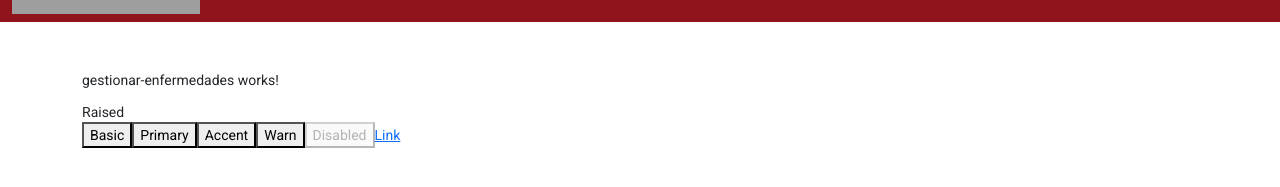
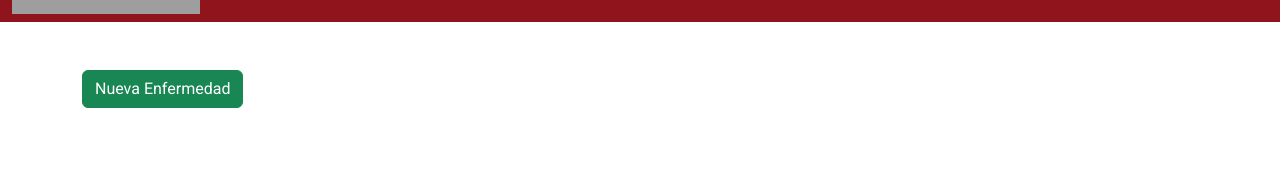
Before and after one commit to AndresYusty/Front-control-enfermedades-US, an Angular app: page /gestionar-enfermedades in a window 1280 px wide. Shown: the part 135-322 px from the top of the page. Built offline with nearby package versions, Linux system fonts and the light colour scheme; grey boxes are pictures that could not be loaded.

Commit message:
crud completo gestion estudiante

```diff
--- a/src/app/app.module.ts
+++ b/src/app/app.module.ts
@@ -16,6 +16,7 @@ import { MatInputModule } from '@angular/material/input';
 import { ConfirmarEliminarComponent } from './confirmar-eliminar/confirmar-eliminar.component';
 
 
+
 @NgModule({
   declarations: [
     AppComponent,
@@ -24,6 +25,7 @@ import { ConfirmarEliminarComponent } from './confirmar-eliminar/confirmar-elimi
     GestionarEstudiantesComponent,
     GuardarEstudianteComponent,
     ConfirmarEliminarComponent,
+
 
   ],
   imports: [
--- a/src/app/confirmar-eliminar/confirmar-eliminar.component.html
+++ b/src/app/confirmar-eliminar/confirmar-eliminar.component.html
@@ -1 +1,8 @@
-<p>confirmar-eliminar works!</p>
+<h2 mat-dialog-title>Eliminar</h2>
+<mat-dialog-content class="mat-typography">
+¿Está seguro de eliminar el estudiante?
+</mat-dialog-content>
+<mat-dialog-actions >
+  <button class="btn btn-warning" [mat-dialog-close]="false">Cancelar</button>
+  <button class="btn btn-success" [mat-dialog-close]="true"  >Aceptar</button>
+</mat-dialog-actions>
--- a/src/app/confirmar-eliminar/confirmar-eliminar.component.ts
+++ b/src/app/confirmar-eliminar/confirmar-eliminar.component.ts
@@ -7,7 +7,9 @@ import { Component, OnInit } from '@angular/core';
 })
 export class ConfirmarEliminarComponent implements OnInit {
 
-  constructor() { }
+  constructor(
+
+  ) { }
 
   ngOnInit(): void {
   }
--- a/src/app/gestionar-enfermedades/gestionar-enfermedades.component.html
+++ b/src/app/gestionar-enfermedades/gestionar-enfermedades.component.html
@@ -1,13 +1 @@
-<p>gestionar-enfermedades works!</p>
-
-<section>
-    <div class="example-label">Raised</div>
-    <div class="example-button-row">
-      <button mat-raised-button>Basic</button>
-      <button mat-raised-button color="primary">Primary</button>
-      <button mat-raised-button color="accent">Accent</button>
-      <button mat-raised-button color="warn">Warn</button>
-      <button mat-raised-button disabled>Disabled</button>
-      <a mat-raised-button href="https://www.google.com/" target="_blank">Link</a>
-    </div>
-  </section>
+<button class="btn btn-success" >Nueva Enfermedad</button>
--- a/src/app/gestionar-estudiantes/gestionar-estudiantes.component.ts
+++ b/src/app/gestionar-estudiantes/gestionar-estudiantes.component.ts
@@ -4,6 +4,7 @@ import {MatDialog} from '@angular/material/dialog';
 import { Estudiante } from '../model/estudiante';
 import { TipoIdentificacionService } from '../services/tipo-identificacion.service';
 import { EstudianteService } from '../services/estudiante.service';
+import { ConfirmarEliminarComponent } from '../confirmar-eliminar/confirmar-eliminar.component';
 
 @Component({
   selector: 'app-gestionar-estudiantes',
@@ -66,6 +67,28 @@ export class GestionarEstudiantesComponent implements OnInit {
 
 
   public eliminar(id:number){
+    let dialogRef = this.dialog.open(ConfirmarEliminarComponent, {
+      height: '180px',
+      width: '400px',
+
+
+
+    })
+
+    dialogRef.afterClosed().subscribe(res=>{
+      if(res){
+        this.servicioEstudiantes.eliminar(id).subscribe( res=>{
+
+          alert("Se ha eliminado el estudiante")
+          this.listarEstudiante();
+        }
+
+        )
+
+      }
+    })
+
+
 
   }
 
--- a/src/app/guardar-estudiante/guardar-estudiante.component.ts
+++ b/src/app/guardar-estudiante/guardar-estudiante.component.ts
@@ -155,7 +155,7 @@ export class GuardarEstudianteComponent implements OnInit {
 
   private actualizar(estudiante:Estudiante){
     this.servicioEstudiante.registrar(estudiante).subscribe( res => {
-      alert("Ha sido actualizado correctamente")
+
       this.dialogRef.close(true);
    }, error =>{
      console.log(error)
```
